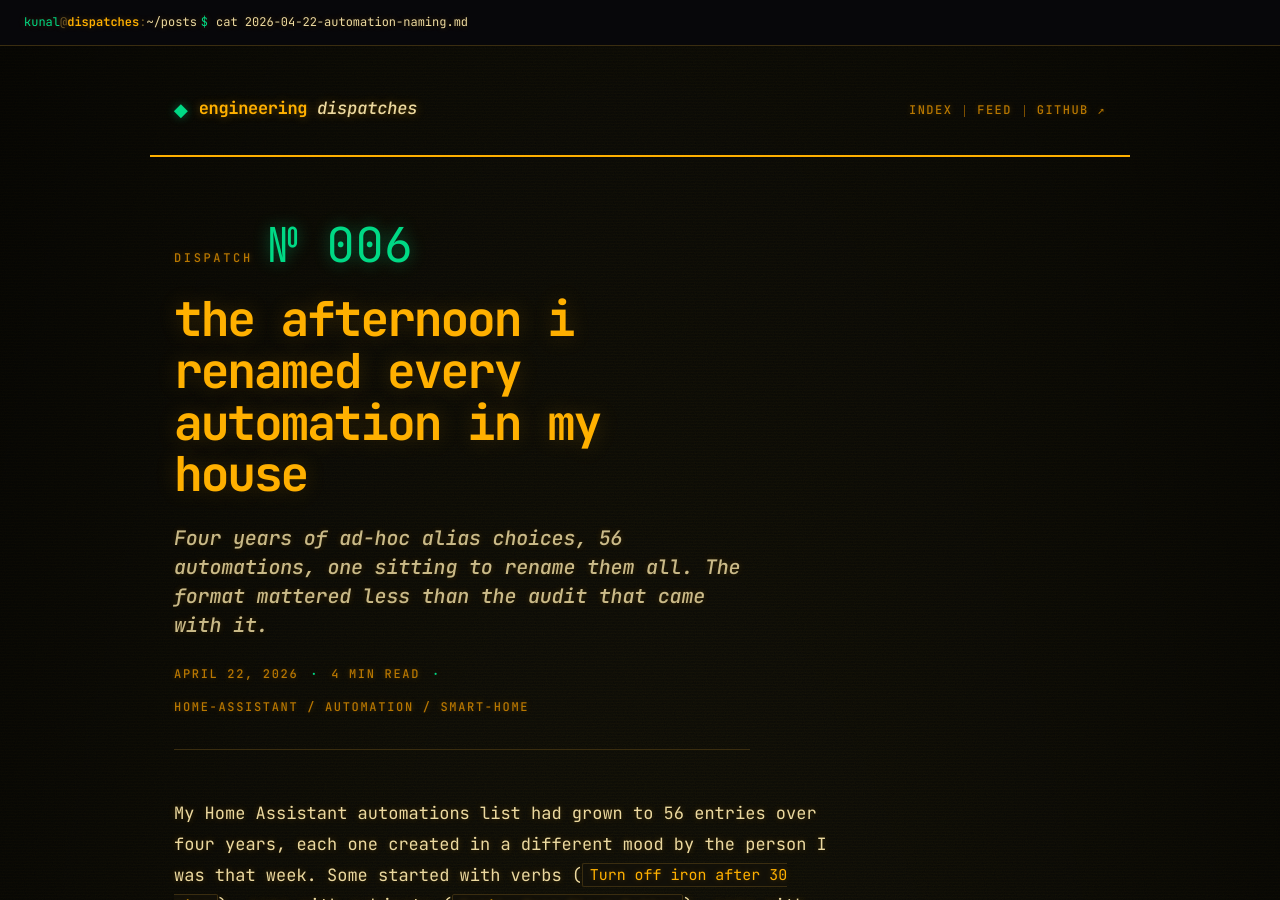
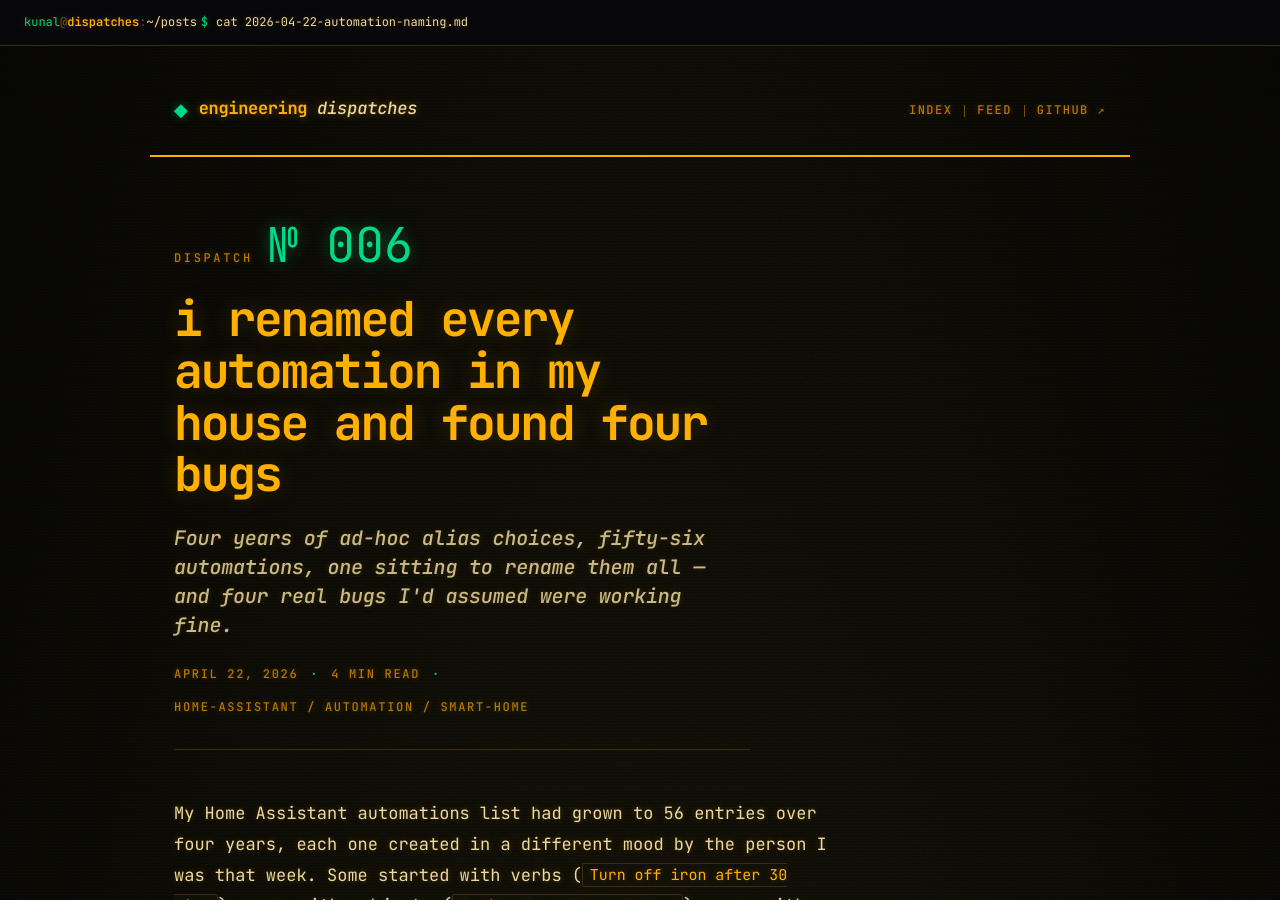
Before and after one commit to kunalkhosla/blogs, a Jekyll site: the page built from _posts/2026-04-22-automation-naming.md, in a window 1280 px wide and 900 px high. Built offline with Jekyll 4.4.1, drawn with Linux system fonts in a browser that asks for light colours; some web fonts are replaced; some of the changed text lies outside the part shown.

Commit message:
Rename the post — lead with the bug-find, drop "afternoon"
Title now: "I renamed every automation in my house and found four bugs".
Excerpt updated to match. Closing line swaps "Set aside an afternoon"
for "Block out a few hours" — word "afternoon" is now fully out of the
post.

Co-Authored-By: Claude Opus 4.7 (1M context) <noreply@anthropic.com>

```diff
--- a/_posts/2026-04-22-automation-naming.md
+++ b/_posts/2026-04-22-automation-naming.md
@@ -1,10 +1,10 @@
 ---
 layout: post
-title: "The afternoon I renamed every automation in my house"
+title: "I renamed every automation in my house and found four bugs"
 date: 2026-04-22 09:00:00 -0400
 tags: [home-assistant, automation, smart-home]
-excerpt: "Four years of ad-hoc alias choices, 56 automations, one sitting to rename them all. The format mattered less than the audit that came with it."
-excerpt_override: "Four years of ad-hoc alias choices, 56 automations, one sitting to rename them all. The format mattered less than the audit that came with it."
+excerpt: "Four years of ad-hoc alias choices, fifty-six automations, one sitting to rename them all — and four real bugs I'd assumed were working fine."
+excerpt_override: "Four years of ad-hoc alias choices, fifty-six automations, one sitting to rename them all — and four real bugs I'd assumed were working fine."
 ---
 
 My Home Assistant automations list had grown to 56 entries over four years, each one created in a different mood by the person I was that week. Some started with verbs (`Turn off iron after 30 mins`), some with subjects (`Family Room Block Button`), some with vendor names (`Reolink driveway person/animal/vehicle notification`), one with all-caps for no reason (`OFF - Driveway Retaining Wall - 10 PM`). When I wanted to find the motion-lights automation for the kitchen, I had to scroll past every automation whose name started with "Turn" before I got there.
@@ -79,4 +79,4 @@ Labels and areas were done separately via the WebSocket API (`config/entity_regi
 
 A naming convention isn't really about the names. It's a forcing function for reading everything you've built in one sitting. The format you land on matters less than the fact that you have to open every automation to apply it. I found four real bugs doing this — in code that was, by my estimation, *"working fine."*
 
-Set aside an afternoon. Pick any convention that reads cleanly in *your* automations list, not someone else's. The part that pays back isn't the alphabetical clustering — it's the audit you do on the way there.
+Block out a few hours. Pick any convention that reads cleanly in *your* automations list, not someone else's. The part that pays back isn't the alphabetical clustering — it's the audit you do on the way there.
```
